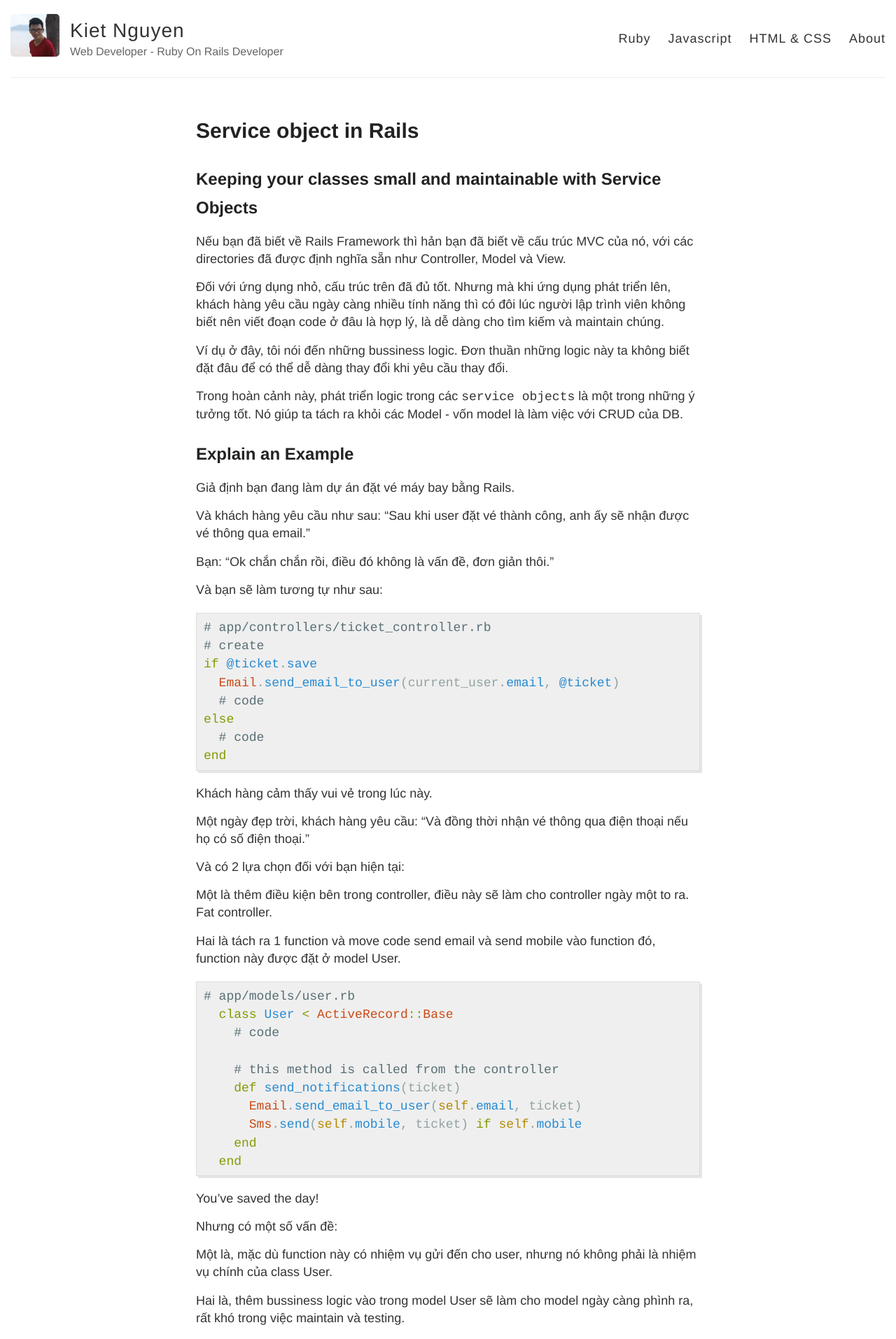
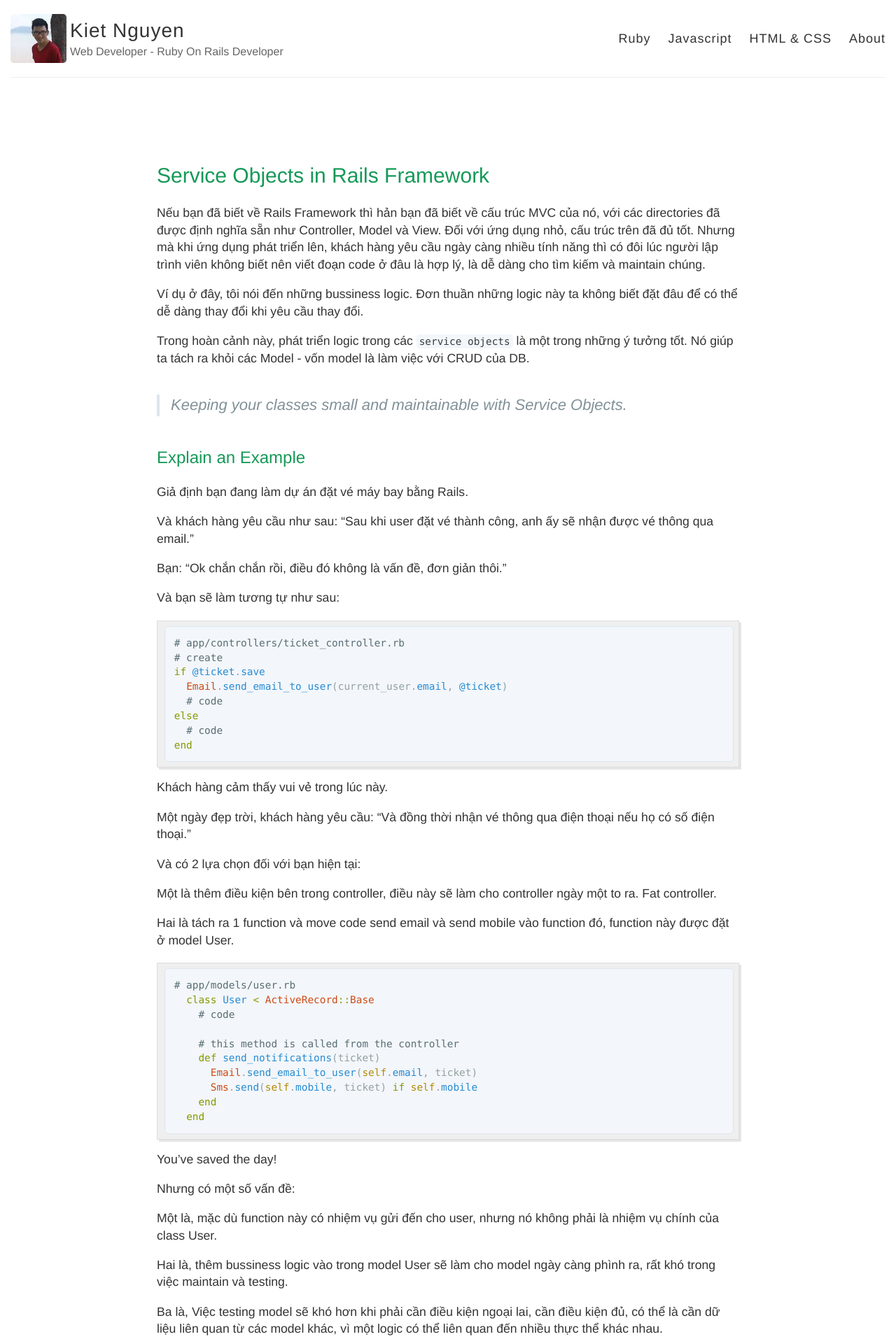
Before and after one commit to tuankiet/tuankiet.github.io, a Jekyll site: the page built from _posts/2015-11-26-service-object-in-rails.md, in a window 1280 px wide. Shown: the top 1914 px of the page at 70% size. Built offline with Jekyll 4.4.1, drawn with Linux system fonts in a browser that asks for light colours; Markdown is read by kramdown in place of the engine named in the settings; comment, search, counter and statistics services are not loaded; some of the changed text lies outside the part shown.

Commit message:
new_style

```diff
--- a/_layouts/default.html
+++ b/_layouts/default.html
@@ -37,7 +37,7 @@
       </div>
     </div>
 
-    <div id="main" role="main" class="container">
+    <div id="main" role="main" class="main-content">
       {{ content }}
     </div>
 
--- a/_posts/2015-11-26-service-object-in-rails.md
+++ b/_posts/2015-11-26-service-object-in-rails.md
@@ -1,19 +1,17 @@
 ---
 layout: post
-title:  "Service object in Rails"
+title:  "Service Objects in Rails Framework"
 date:   2015-11-26
 categories: ruby
 ---
 
-## Keeping your classes small and maintainable with Service Objects
-
-Nếu bạn đã biết về Rails Framework thì hản bạn đã biết về cấu trúc MVC của nó, với các directories đã được định nghĩa sẵn như Controller, Model và View.
-
-Đối với ứng dụng nhỏ, cấu trúc trên đã đủ tốt. Nhưng mà khi ứng dụng phát triển lên, khách hàng yêu cầu ngày càng nhiều tính năng thì có đôi lúc người lập trình viên không biết nên viết đoạn code ở đâu là hợp lý, là dễ dàng cho tìm kiếm và maintain chúng.
+Nếu bạn đã biết về Rails Framework thì hản bạn đã biết về cấu trúc MVC của nó, với các directories đã được định nghĩa sẵn như Controller, Model và View. Đối với ứng dụng nhỏ, cấu trúc trên đã đủ tốt. Nhưng mà khi ứng dụng phát triển lên, khách hàng yêu cầu ngày càng nhiều tính năng thì có đôi lúc người lập trình viên không biết nên viết đoạn code ở đâu là hợp lý, là dễ dàng cho tìm kiếm và maintain chúng.
 
 Ví dụ ở đây, tôi nói đến những bussiness logic. Đơn thuần những logic này ta không biết đặt đâu để có thể dễ dàng thay đổi khi yêu cầu thay đổi.
 
 Trong hoàn cảnh này, phát triển logic trong các `service objects` là một trong những ý tưởng tốt. Nó giúp ta tách ra khỏi các Model - vốn model là làm việc với CRUD của DB.
+
+> Keeping your classes small and maintainable with Service Objects.
 
 ## Explain an Example
 
@@ -124,7 +122,7 @@ Cố gắng đề cho model thực hiện đúng chức năng của nó.
 
 ## How about testing service object
 
-!(service object testing)[http://i.imgur.com/wBnfAIC.png]
+![service object testing](http://i.imgur.com/wBnfAIC.png)
 
 Và code test ví dụ, dùng Rspec
 
--- a/style.scss
+++ b/style.scss
@@ -113,8 +113,11 @@ strong, b {
   font-weight: bold;
 }
 
-img {
-  max-width: 100%;
+.main-content img {
+  width: 500px;
+  max-height: 100%;
+  display: block;
+  margin: 0 auto;
 }
 
 // Fixes images in popup boxes from Google Translate
@@ -295,4 +298,180 @@ footer {
 @import "highlights";
 @import "svg-icons";
 
-img { width: 100%; }
+.main-content:first-child {
+    margin-top: 0;
+}
+.main-content h1,
+.main-content h2,
+.main-content h3,
+.main-content h4,
+.main-content h5,
+.main-content h6 {
+    margin-top: 2rem;
+    margin-bottom: 1rem;
+    font-weight: normal;
+    color: #159957;
+}
+.main-content p {
+    margin-bottom: 1em;
+}
+.main-content code {
+    padding: 2px 4px;
+    font-family: Consolas, "Liberation Mono", Menlo, Courier, monospace;
+    font-size: 0.9rem;
+    color: #383e41;
+    background-color: #f3f6fa;
+    border-radius: 0.3rem;
+}
+.main-content pre {
+    padding: 0.8rem;
+    margin-top: 0;
+    margin-bottom: 1rem;
+    font: 1rem Consolas, "Liberation Mono", Menlo, Courier, monospace;
+    color: #567482;
+    word-wrap: normal;
+    background-color: #f3f6fa;
+    border: solid 1px #dce6f0;
+    border-radius: 0.3rem;
+}
+.main-content pre > code {
+    padding: 0;
+    margin: 0;
+    font-size: 0.9rem;
+    color: #567482;
+    word-break: normal;
+    white-space: pre;
+    background: transparent;
+    border: 0;
+}
+.main-content .highlight {
+    margin-bottom: 1rem;
+}
+.main-content .highlight pre {
+    margin-bottom: 0;
+    word-break: normal;
+}
+.main-content .highlight pre,
+.main-content pre {
+    padding: 0.8rem;
+    overflow: auto;
+    font-size: 0.9rem;
+    line-height: 1.45;
+    border-radius: 0.3rem;
+}
+.main-content pre code,
+.main-content pre tt {
+    display: inline;
+    max-width: initial;
+    padding: 0;
+    margin: 0;
+    overflow: initial;
+    line-height: inherit;
+    word-wrap: normal;
+    background-color: transparent;
+    border: 0;
+}
+.main-content pre code:before,
+.main-content pre code:after,
+.main-content pre tt:before,
+.main-content pre tt:after {
+    content: normal;
+}
+.main-content ul,
+.main-content ol {
+    margin-top: 0;
+}
+.main-content blockquote {
+    padding: 0 1rem;
+    margin-left: 0;
+    color: #819198;
+    border-left: 0.3rem solid #dce6f0;
+}
+.main-content blockquote >:first-child {
+    margin-top: 0;
+}
+.main-content blockquote >:last-child {
+    margin-bottom: 0;
+}
+.main-content table {
+    display: block;
+    width: 100%;
+    overflow: auto;
+    word-break: normal;
+    word-break: keep-all;
+}
+.main-content table th {
+    font-weight: bold;
+}
+.main-content table th,
+.main-content table td {
+    padding: 0.5rem 1rem;
+    border: 1px solid #e9ebec;
+}
+.main-content dl {
+    padding: 0;
+}
+.main-content dl dt {
+    padding: 0;
+    margin-top: 1rem;
+    font-size: 1rem;
+    font-weight: bold;
+}
+.main-content dl dd {
+    padding: 0;
+    margin-bottom: 1rem;
+}
+.main-content hr {
+    height: 2px;
+    padding: 0;
+    margin: 1rem 0;
+    background-color: #eff0f1;
+    border: 0;
+}
+@media screen and (min-width: 64em) {
+    .main-content {
+        max-width: 64rem;
+        padding: 2rem 6rem;
+        margin: 0 auto;
+        font-size: 1.1rem;
+    }
+}
+@media screen and (min-width: 42em) and (max-width: 64em) {
+    .main-content {
+        padding: 2rem 4rem;
+        font-size: 1.1rem;
+    }
+}
+@media screen and (max-width: 42em) {
+    .main-content {
+        padding: 2rem 1rem;
+        font-size: 1rem;
+    }
+}
+.site-footer {
+    padding-top: 2rem;
+    margin-top: 2rem;
+    border-top: solid 1px #eff0f1;
+}
+.site-footer-owner {
+    display: block;
+    font-weight: bold;
+}
+.site-footer-credits {
+    color: #819198;
+}
+@media screen and (min-width: 64em) {
+    .site-footer {
+        font-size: 1rem;
+    }
+}
+@media screen and (min-width: 42em) and (max-width: 64em) {
+    .site-footer {
+        font-size: 1rem;
+    }
+}
+@media screen and (max-width: 42em) {
+    .site-footer {
+        font-size: 0.9rem;
+    }
+}
```
